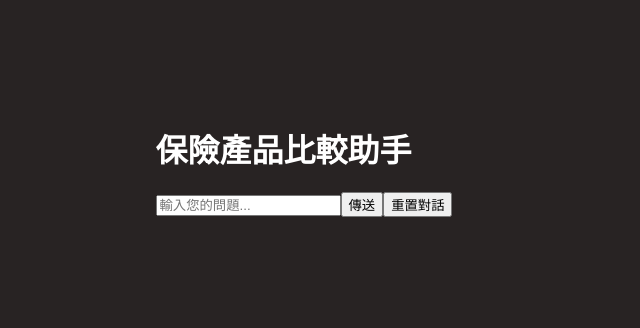
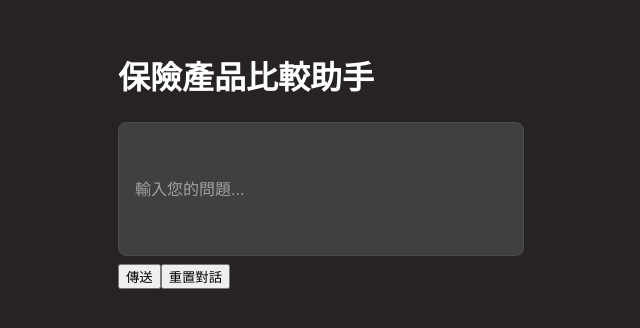
Before and after one commit to thompsonkylaw/policy_analysis, a React (Vite) app: page / in a window 1280 px wide. Shown: the part 240-568 px from the top of the page, without its empty margins (336-976 px from the left). Built offline with nearby package versions, Linux system fonts and the light colour scheme.

Commit message:
message class

```diff
--- a/src/Chat.jsx
+++ b/src/Chat.jsx
@@ -98,6 +98,7 @@ const Chat = () => {
                 onChange={(e) => setInputMessage(e.target.value)}
                 placeholder="輸入您的問題..."
                 disabled={isLoading}
+                className="message-input"
               />
               <button type="submit" disabled={isLoading}>
                 傳送
--- a/src/index.css
+++ b/src/index.css
@@ -52,3 +52,48 @@ body {
   padding: 0.2em 0.4em;
   border-radius: 4px;
 }
+
+/* Updated CSS */
+.message-input {
+  width: 100%;
+  min-height: 100px;
+  padding: 1rem;
+  border: 1px solid #4a4a4a;
+  border-radius: 8px;
+  background: #404040;
+  color: #ffffff;
+  font-size: 1.1rem;
+  line-height: 1.5;
+  resize: vertical;
+  margin-bottom: 0.5rem;
+}
+
+.message-input::placeholder {
+  color: #a0a0a0;
+  font-size: 1rem;
+}
+
+.button-container {
+  display: flex;
+  gap: 0.5rem;
+  justify-content: flex-end;
+}
+
+.button-container button {
+  padding: 0.8rem 1.5rem;
+  font-size: 1.1rem;
+  min-width: 120px;
+}
+
+/* Adjust existing CSS */
+.input-container form {
+  display: block;
+  width: 100%;
+  max-width: 800px;
+  margin: 0 auto;
+}
+
+.chat-container {
+  /* Add margin-bottom to create space between chat and input */
+  margin-bottom: 1.5rem;
+}
```
